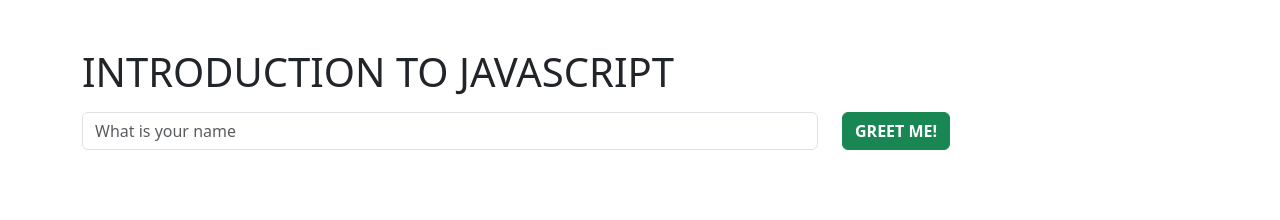
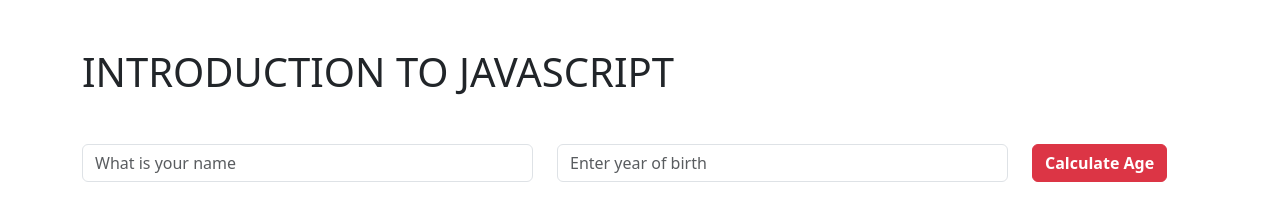
Before and after one commit to timexdev/Intro-to-Js, a plain HTML site: page index.html in a window 1280 px wide. Drawn offline with nearby package versions, Linux system fonts and the light colour scheme.

Commit message:
developed function to calculate user age

```diff
--- a/index.html
+++ b/index.html
@@ -12,7 +12,7 @@
     <div class="container">
         <h1 class="pt-5">INTRODUCTION TO JAVASCRIPT</h1>
 
-        <div class="row mt-3">
+        <!-- <div class="row mt-3">
             <div class="col-8">
                 <input id="uname" type="text" placeholder="What is your name" class="form-control">
             </div>
@@ -20,6 +20,20 @@
             <div class="col-4">
                 <button onclick="saySomething()" id="btn" class="btn btn-success fw-bold">GREET ME!</button>
             </div>
+        </div> -->
+
+        <div class="row mt-5">
+            <div class="col-5">
+                <input id="uName" type="text" placeholder="What is your name" class="form-control">
+            </div>
+            <div class="col-5">
+                <input id="yearOfBirth" type="number" placeholder="Enter year of birth" class="form-control">
+            </div>
+            <div class="col-2">
+                <button onclick="ageCalculator()" class="btn btn-danger fw-bold">Calculate Age</button>
+            </div>
+
+
         </div>
 
 
--- a/index.js
+++ b/index.js
@@ -4,3 +4,11 @@ function saySomething() {
     var greetingText = "Good Afternoon, " + username;
     alert(greetingText)
 }
+
+function ageCalculator() {
+    var username = uName.value
+    var yob = yearOfBirth.value;
+    var age = 2024 - yob;
+    var ageStatment = username + " your age is: " + age;
+    alert(ageStatment)
+}
```
